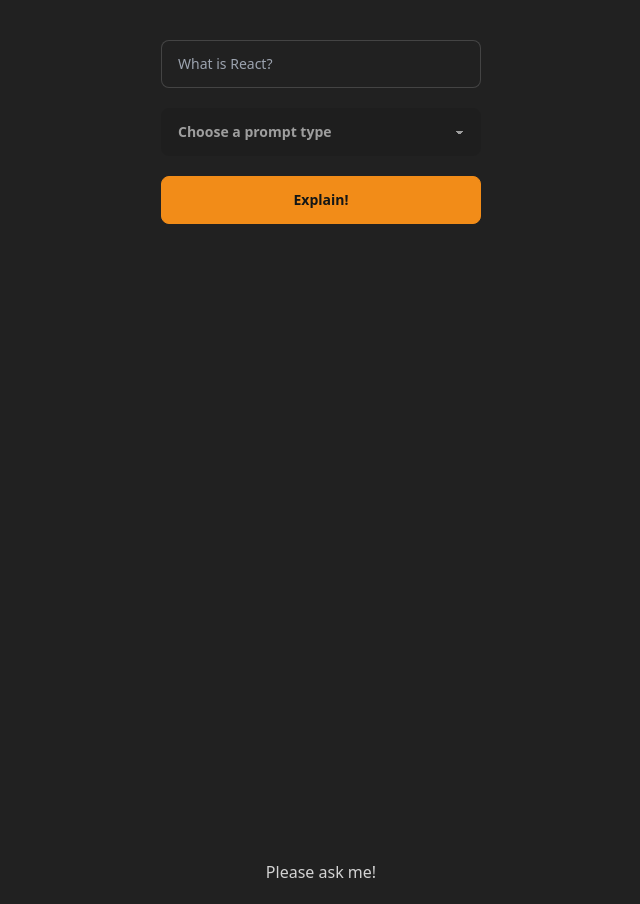
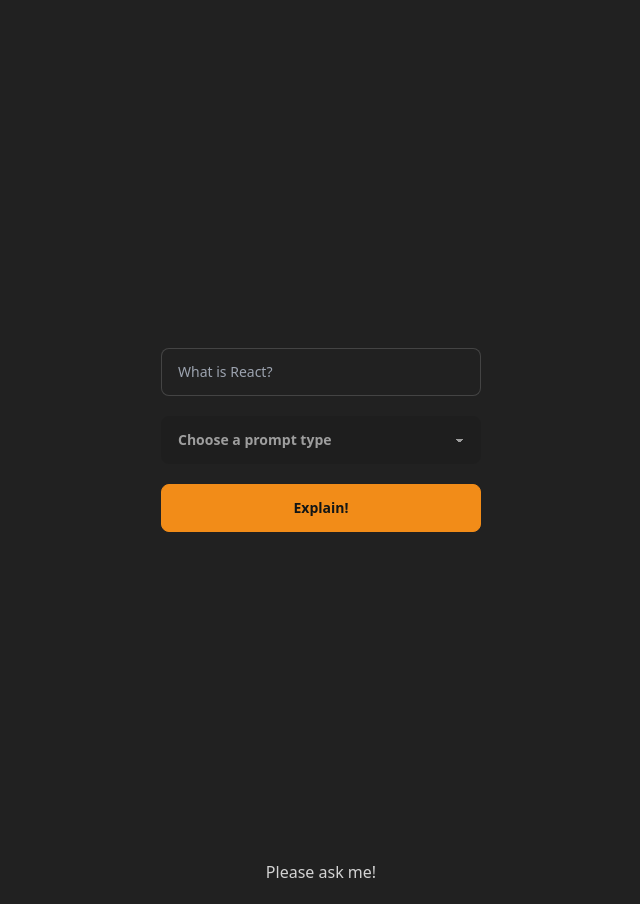
Before and after one commit to e-edsen/gptexplain, a Next.js app: page / in a window 1280 px wide. Shown: the whole page, without its empty margins (319-959 px from the left). Built offline with nearby package versions, Linux system fonts and the light colour scheme.

Commit message:
Update API endpoint to use https in fetch request for generating answers

```diff
--- a/app/page.tsx
+++ b/app/page.tsx
@@ -4,7 +4,7 @@
 import Answer from '@/components/Answer';
 
 async function getAnswer(prompt: String) {
-  const res = await fetch('http://localhost:3000/api/generate', {
+  const res = await fetch('https://gptexplain.vercel.app/api/generate', {
     method: 'POST',
     headers: {
       'Content-Type': 'application/json',
@@ -68,7 +68,7 @@
           } justify-center items-center min-h-screen mt-10`}
         >
           <form
-            className='flex flex-col justify-start items-start w-1/4 min-h-screen'
+            className='flex flex-col justify-center items-center w-1/4 min-h-screen'
             onSubmit={submitPrompt}
           >
             <input
```
